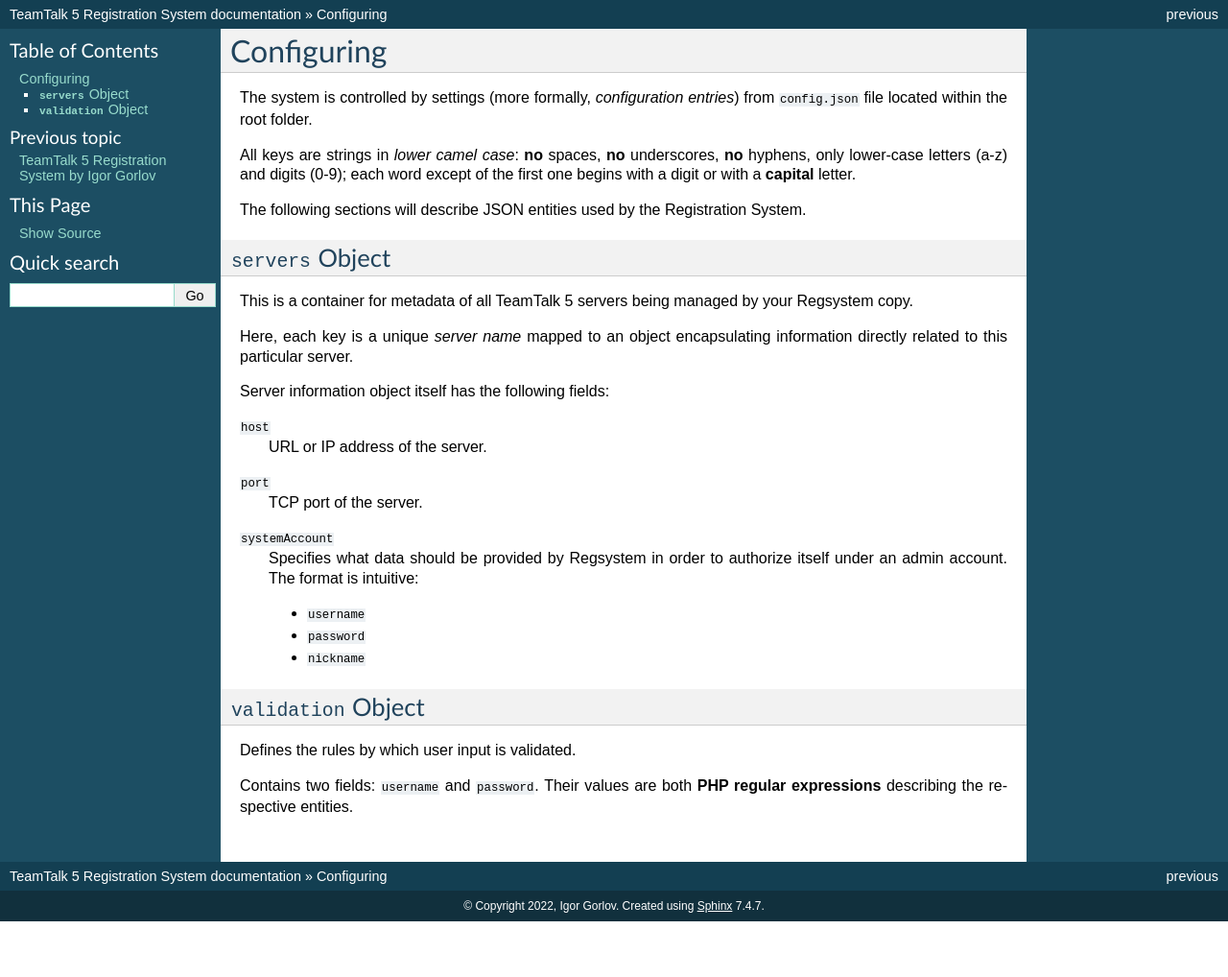
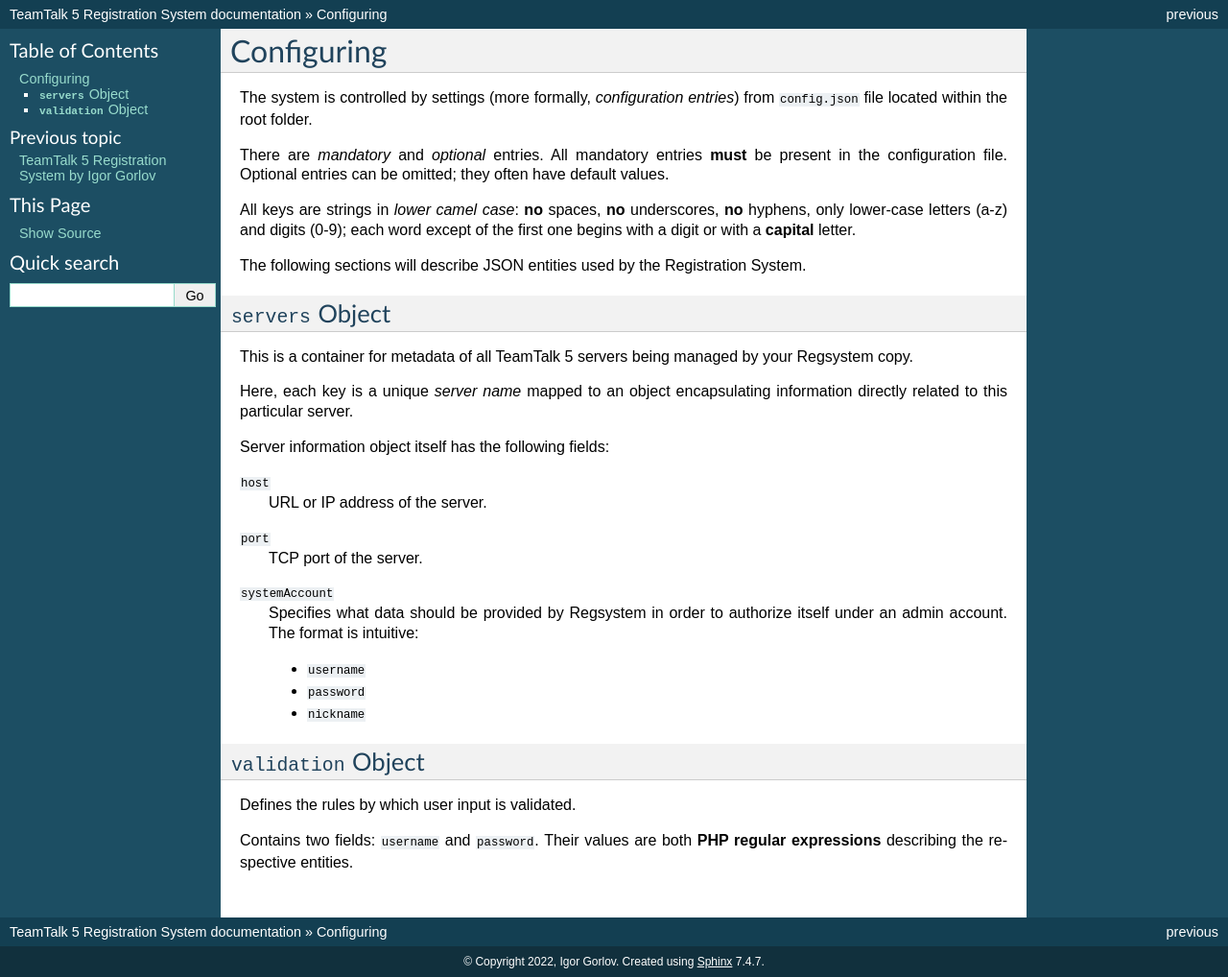
Before and after one commit to igor-gorlov/teamtalk-regsystem, a Sphinx documentation site: the page built from docs/configuring.rst, in a window 1280 px wide. Shown: the whole page at 96% size. Built offline with Sphinx 7.4.7, drawn with Linux system fonts in a browser that asks for light colours; before the commit the page ends 960 px from its top, so only the background shows below that.

Commit message:
In configuration guide, compare mandatory and optional entries

```diff
--- a/docs/configuring.rst
+++ b/docs/configuring.rst
@@ -3,6 +3,10 @@
 
 The system is controlled by settings (more formally, :dfn:`configuration entries`)
 from :file:`config.json` file located within the root folder.
+
+There are :dfn:`mandatory` and :dfn:`optional` entries.
+All mandatory entries **must** be present in the configuration file.
+Optional entries can be omitted; they often have default values.
 
 All keys are strings in :dfn:`lower camel case`:
 **no** spaces, **no** underscores, **no** hyphens, only lower-case letters (a-z) and digits (0-9);
```
